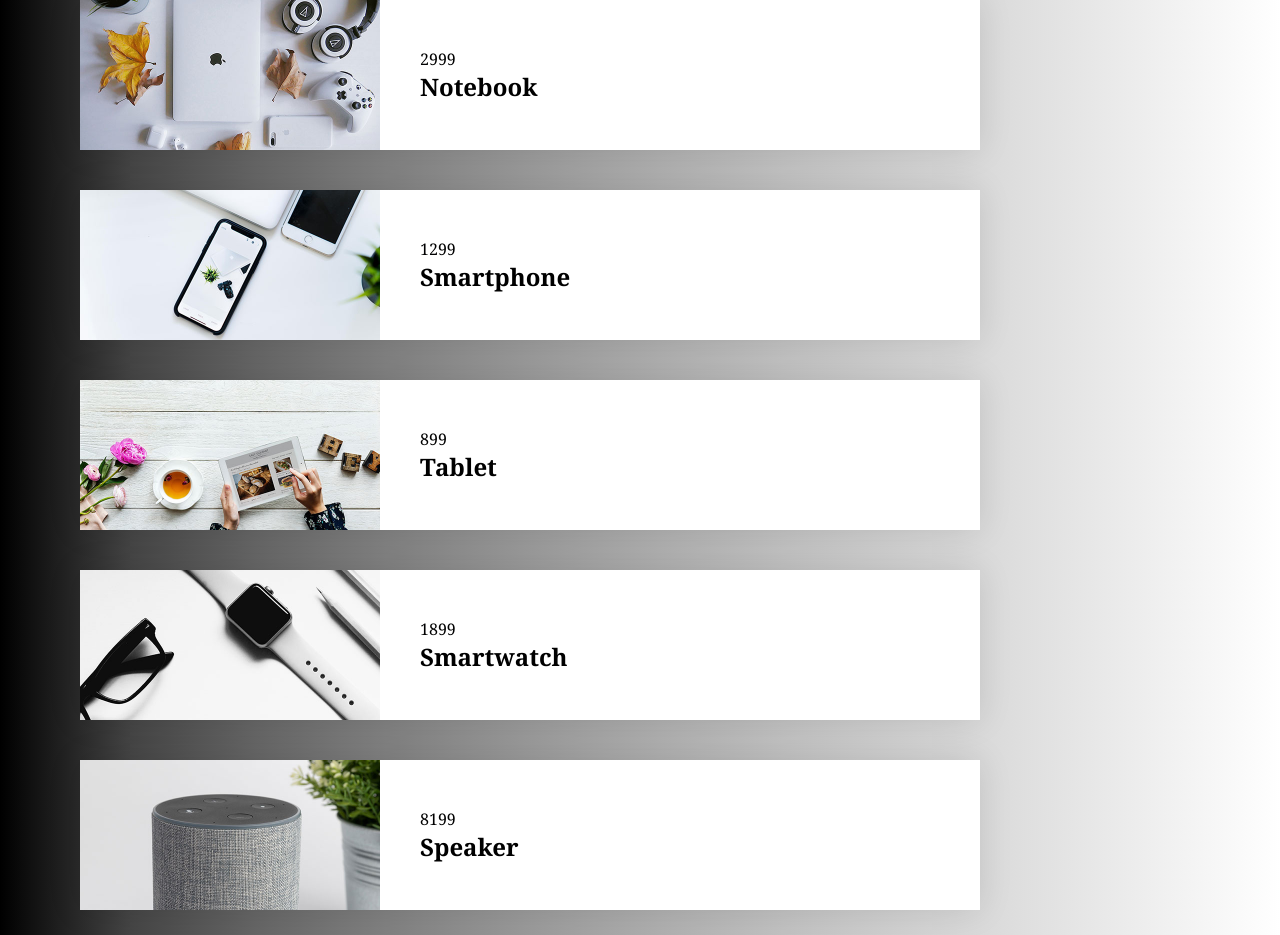
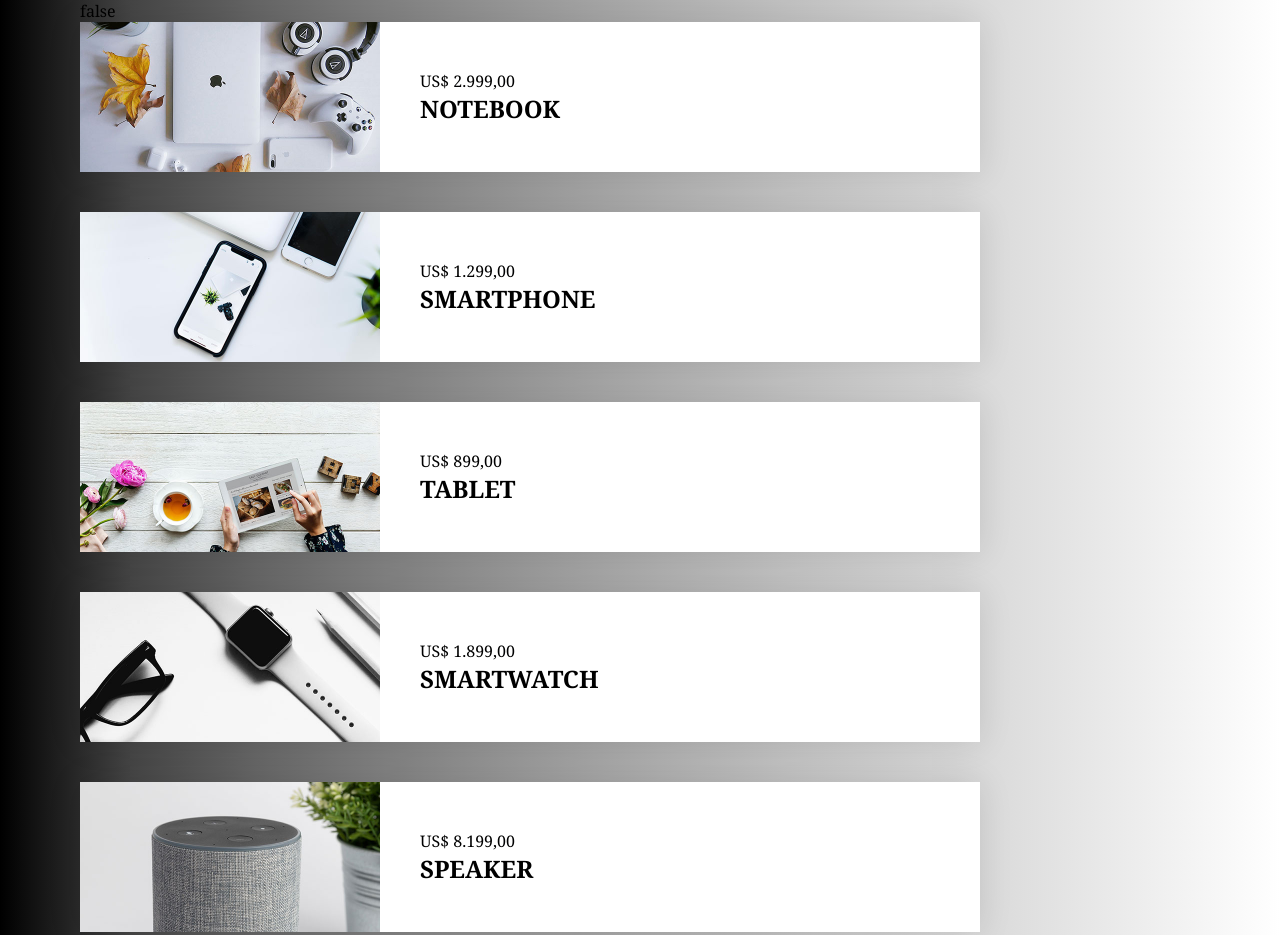
Before and after one commit to valmyrtavares/ProjetoVue, a plain HTML site: page index.html in a window 1280 px wide. Shown: the top 935 px of the page. Drawn offline with Linux system fonts and the light colour scheme.

Commit message:
405 Aqui foi colocado os filters para acrescentar os simbolos de dinheiro dentro do script

```diff
--- a/app.js
+++ b/app.js
@@ -3,18 +3,26 @@ const vm = new Vue({
   data: {
     pais: "Brazil",
     produtos: [],
+    produto: false,
+  },
+  filters: {
+    numeroPreco(valor) {
+      // return `R$ ${valor},00`
+      // return valor.toLocaleString("pt-BR", { style: "currency", currency: "BRL" }); em REAL
+      return valor.toLocaleString("pt-BR", { style: "currency", currency: "USD" });
+    },
+    maiuscula(valor) {
+      return valor.toUpperCase();
+    }
   },
   methods: {
     fetchProdutos() {
       fetch("./api/produtos.json").then(r => r.json()).then(r => {
-
         this.produtos = r;
       })
     }
   },
   created() {
-
     this.fetchProdutos();
-
   }
 })
--- a/index.html
+++ b/index.html
@@ -13,12 +13,18 @@
 
 <body>
   <div id="app">
+
+   <section class="modal">
+   {{produto}}
+
+   </section>
+
     <section class="produtos">
       <div v-for="produto in produtos" :key="produto.id" class="produto">
         <img :src="produto.img" alt="produto.nome" class="produto_img" />
         <div class="produto_info">
-          <span class="produto_preco">{{produto.preco}} </span>
-          <h2 class="protudo_titulo">{{produto.nome}} </h2>
+          <span class="produto_preco">{{produto.preco | numeroPreco}} </span>
+          <h2 class="protudo_titulo">{{produto.nome | maiuscula}} </h2>
         </div>
       </div>
     </section>
```
